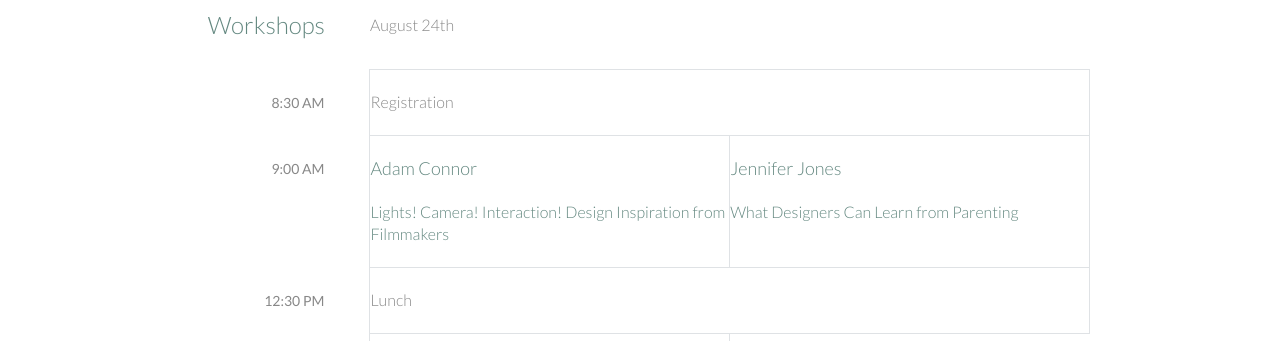
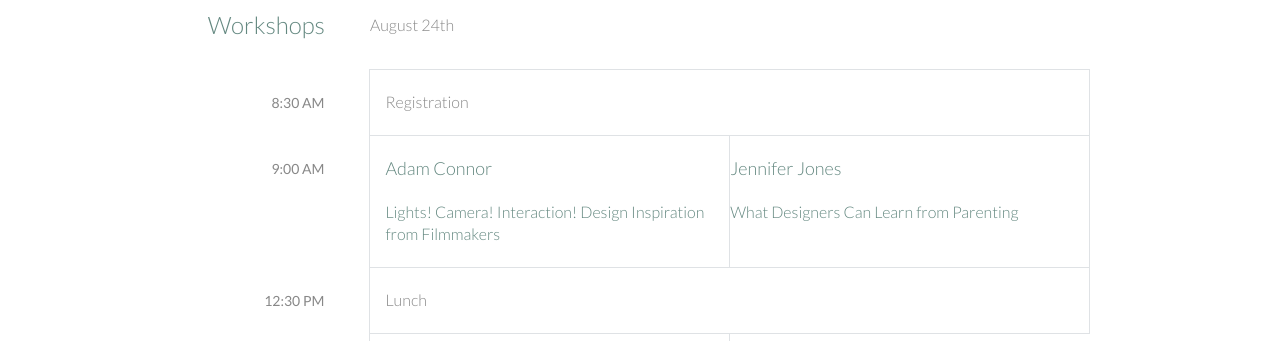
Before and after one commit to alvinkatojr/styles-conf, a plain HTML site: page schedule.html in a window 1280 px wide. Shown: the part 459-800 px from the top of the page. Drawn offline with Linux system fonts and the light colour scheme.

Commit message:
Adds left and right padding to the table columns

```diff
--- a/assets/stylesheets/main.css
+++ b/assets/stylesheets/main.css
@@ -473,6 +473,14 @@ tbody td {
   padding-top: 21px;
 }
 
+tbody td:first-of-type {
+  padding-left: 15px;
+}
+
+tbody td:last-of-type {
+  padding-right: 15px;
+}
+
 /*
  =============================================
  Venue
```
